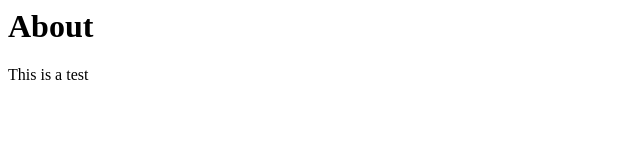
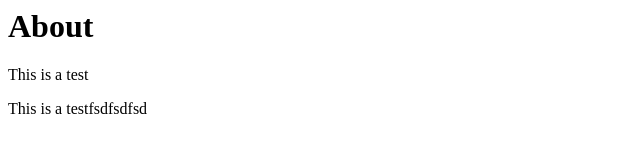
Before and after one commit to TechMalasi/demo20, a plain HTML site: page about.html in a window 1280 px wide. Shown: the whole page, without its empty margins (0-640 px from the left). Drawn offline with Linux system fonts and the light colour scheme.

Commit message:
para added

```diff
--- a/about.html
+++ b/about.html
@@ -5,4 +5,5 @@
         <body>
             <h1>About</h1>
             <p>This is a test</p>
+            <p>This is a testfsdfsdfsd</p>
         </body>
```
